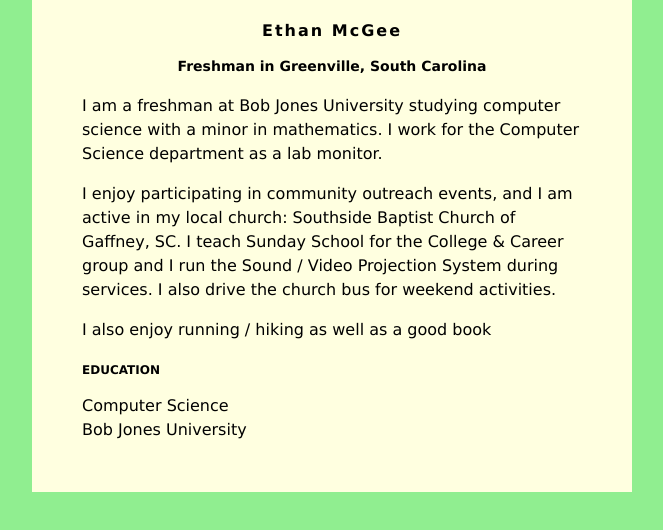
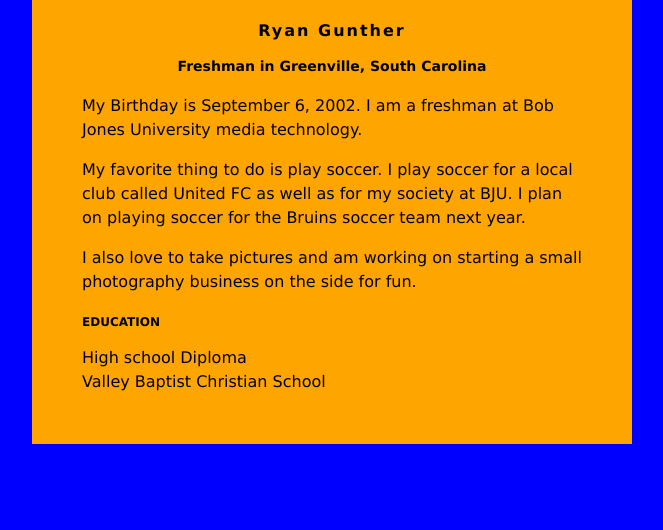
Before and after one commit to RGUNT335/RGUNT335.github.io, a plain HTML site: page index.html in a window 1280 px wide. Shown: the whole page, without its empty margins (308-971 px from the left). Drawn offline with Linux system fonts and the light colour scheme.

Commit message:
Update index.html

```diff
--- a/index.html
+++ b/index.html
@@ -2,11 +2,11 @@
 <head>
 <style>
 body {
-    background: lightgreen;
+    background: blue;
     font-family: Verdana;
 }
 #content {
-    background: lightyellow;
+    background: orange;
     min-width: 200px;
     max-width: 500px;
     padding: 50px;
@@ -30,21 +30,20 @@ h3 {
 </head>
 <body>
     <div id="content">
-        <h1>Ethan McGee</h1>
+        <h1>Ryan Gunther</h1>
         <h2>Freshman in Greenville, South Carolina</h2>
 
-         <p>I am a freshman at Bob Jones University studying computer science with a minor in mathematics. I work for the Computer Science department as a lab monitor.</p>
+         <p>My Birthday is September 6, 2002. I am a freshman at Bob Jones University media technology.</p>
          <p>
-            I enjoy participating in community outreach events, and I am active in my local church: Southside Baptist Church of Gaffney, SC.  I teach Sunday School for the College &amp; Career group and I run the Sound / Video Projection System during services.  I also drive the church bus for weekend activities.
+            My favorite thing to do is play soccer. I play soccer for a local club called United FC as well as for my society at BJU. I plan on playing soccer for the Bruins soccer team next year.
          </p>
          <p>
-            I also enjoy running / hiking as well as a good book
+            I also love to take pictures and am working on starting a small photography business on the side for fun.
          </p>
 
         <h3>EDUCATION</h3>
-        Computer Science<br>
-        Bob Jones University
-    </div>
+        High school Diploma<br>
+      Valley Baptist Christian School    </div>
 
 </body>
 </html>
```
